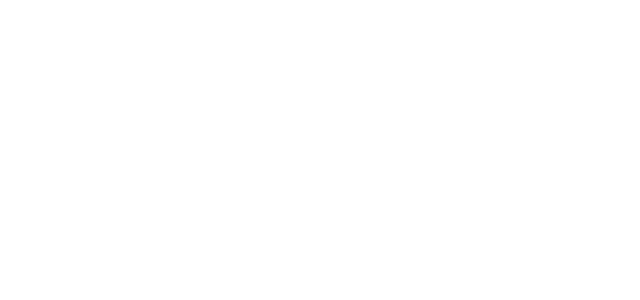
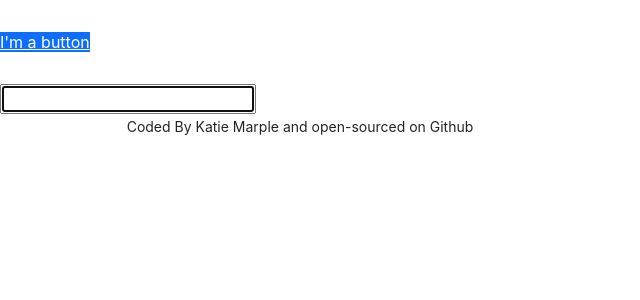
Before and after one commit to misskatiemarple/Dictionary-App, a React (Create React App) app: page / in a window 1280 px wide. Shown: the top 300 px of the page, without its empty margins (0-640 px from the left). Built offline with nearby package versions, Linux system fonts and the light colour scheme.

Commit message:
Built basic dictionary function

```diff
--- a/src/App.css
+++ b/src/App.css
@@ -1,3 +1,11 @@
 .App-header {
   margin: 30px 0;
 }
+.App-container {
+  max-width: 600px;
+}
+
+.footer {
+  text-align: center;
+  margin: 30px 1;
+}
--- a/src/App.js
+++ b/src/App.js
@@ -1,12 +1,22 @@
-import logo from "./logo.svg";
 import "./App.css";
+import Dictionary from "./Dictionary";
 
 function App() {
   return (
     <div className="App">
-      <header className="App-header">
-        <a href="3" className="bt btn-primary"></a>
-      </header>
+      <div className="App-container">
+        <header className="App-header">
+          <a href="#" className="bt btn-primary">
+            I'm a button
+          </a>
+        </header>
+        <main>
+          <Dictionary />
+        </main>
+        <footer className="text-center">
+          <small>Coded By Katie Marple and open-sourced on Github</small>
+        </footer>
+      </div>
     </div>
   );
 }
--- /dev/null
+++ b/src/Dictionary.css
@@ -0,0 +1,2 @@
+.Dictionary {
+}
--- /dev/null
+++ b/src/Dictionary.js
@@ -0,0 +1,21 @@
+import React, { useState } from "react";
+import "./Dictionary.css";
+
+export default function Dictionary() {
+  let [keyword, setKeyword] = useState(null);
+  function search(event) {
+    event.preventDefault();
+    alert(`searching for ${keyword}`);
+  }
+
+  function handleKeywordChange(event) {
+    setKeyword(event.target.value);
+  }
+  return (
+    <div className="Dictionary">
+      <form onSubmit={search}>
+        <input type="search" autoFocus={true} onChange={handleKeywordChange} />
+      </form>
+    </div>
+  );
+}
```
